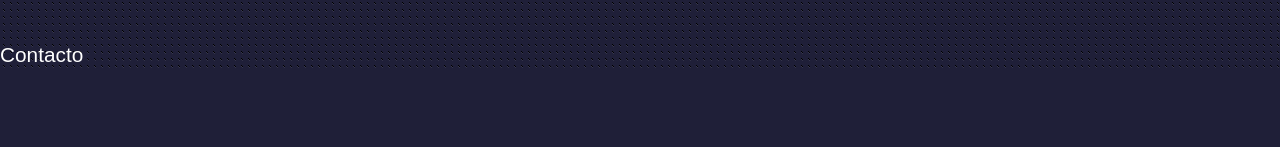
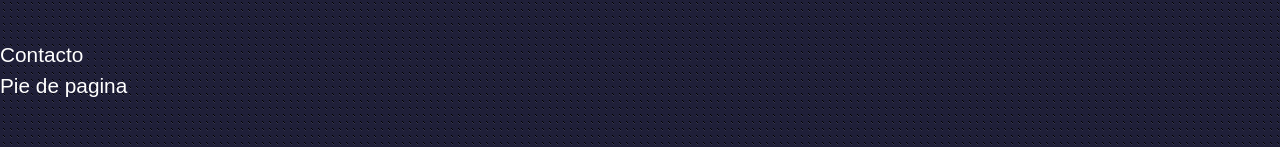
Before and after one commit to BushiMx/Portfolio_David_Escobar, a React (Create React App) app: page / in a window 1280 px wide. Shown: the part 1716-1863 px from the top of the page. Before the commit the page ends 1786 px from the top, so only its background shows below. Built offline with nearby package versions, Linux system fonts and the light colour scheme; a web font is replaced by a local one.

Commit message:
Components
En la pagina principal

```diff
--- a/src/App.js
+++ b/src/App.js
@@ -7,6 +7,7 @@ import Experience from './components/experience/Experience';
 import Portfolio from './components/portfolio/Portfolio';
 import Testimonials from './components/testimonials/Testimonials';
 import Services from './components/services/Services';
+import Pie from './components/footer/Footer';
 
 
 function App() {
@@ -20,6 +21,7 @@ function App() {
       <Portfolio/>
       <Testimonials/>
       <Contact/>
+      <Pie/>
     </div>
   );
 }
--- a/src/components/about/About.jsx
+++ b/src/components/about/About.jsx
@@ -1,4 +1,5 @@
-import React from 'react'
+import React from 'react';
+import './about.css';
 
 const About = () => {
   return (
--- a/src/components/footer/Footer.jsx
+++ b/src/components/footer/Footer.jsx
@@ -1,10 +1,10 @@
 import React from "react";
 import './footer.css'
 
-const Footer = () => {
+const Pie = () => {
     return (
-        <Footer>Pie de pagina</Footer>
+        <footer>Pie de pagina</footer>
     )
 }
 
-export default Footer
+export default Pie
--- a/src/components/footer/footer.css
+++ b/src/components/footer/footer.css
@@ -0,0 +1,3 @@
+footer{
+    height: 5rem;
+}
```
